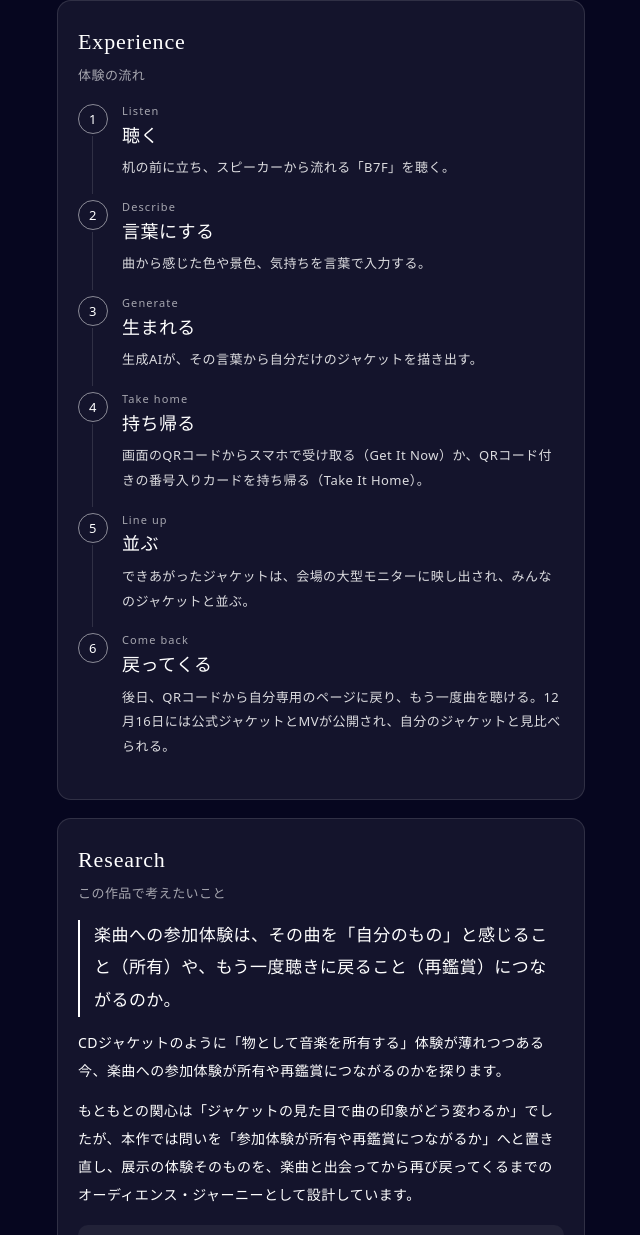
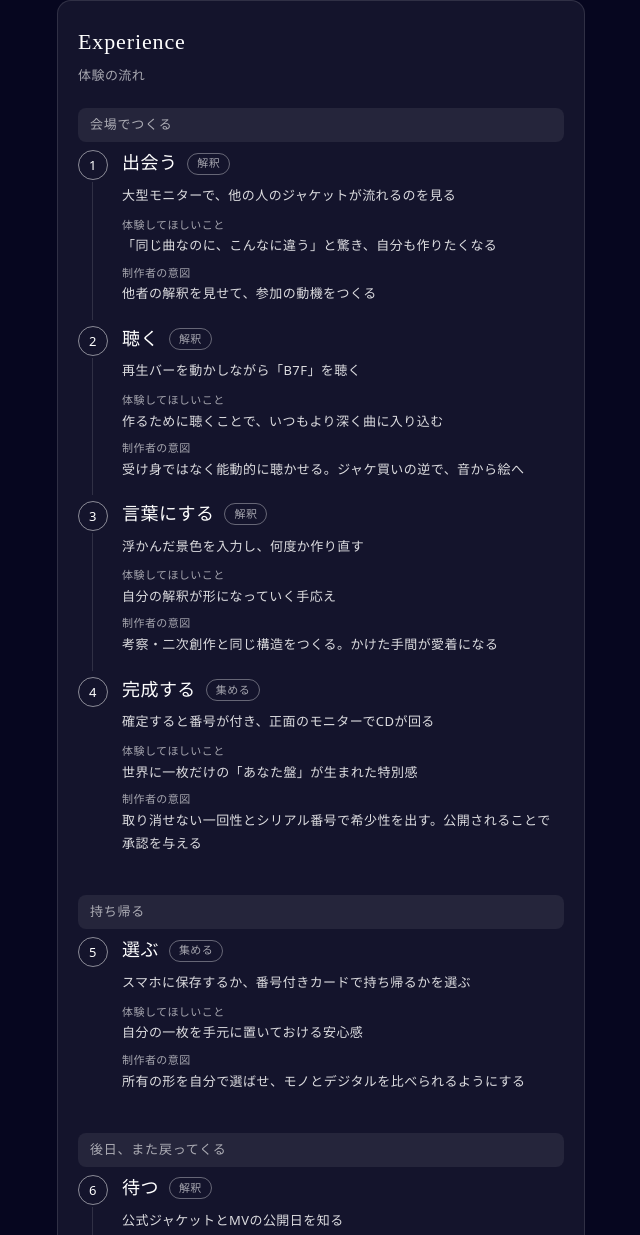
Before and after one commit to usagi-15/MyCover_myApp, a plain HTML site: page mobile/index.html in a window 1280 px wide. Shown: the part 1537-2772 px from the top of the page, without its empty margins (319-959 px from the left). Drawn offline with Linux system fonts and the light colour scheme; no server answers; a web font is replaced by a local one.

Commit message:
feat: 作品ページの体験の流れを作者の表（3段階・7ステップ）に差し替え
- 各ステップにタグ（解釈／集める）、鑑賞者の行動、体験してほしいこと、制作者の意図
- 記録するものを表示、About から「架空のアーティストの」を削除

Co-Authored-By: Claude Opus 5.5 <noreply@anthropic.com>
Claude-Session: https://claude.ai/code/session_015As8MDpDKMGWNm5SKGiisw

```diff
--- a/mobile/app.js
+++ b/mobile/app.js
@@ -150,9 +150,19 @@
       el("div", { className: "meaning" }, el("b", { textContent: m.word }), el("small", { textContent: m.reading }), el("p", { textContent: m.text }))));
     hideIfEmpty("about", d.about);
 
-    $("d-steps").replaceChildren(...(d.steps || []).map((s) =>
-      el("li", {}, el("span", { className: "en", textContent: s.en }), el("b", { textContent: s.title }), el("p", { textContent: s.text }))));
-    hideIfEmpty("experience", (d.steps || []).length);
+    // 体験の流れ：段階ごとに、鑑賞者の行動・体験してほしいこと・制作者の意図
+    const j = d.journey;
+    const row = (label, text) => el("div", { className: "j-row" }, el("dt", { textContent: label }), el("dd", { textContent: text }));
+    $("d-journey").replaceChildren(...(j?.phases || []).map((ph) => el("section", { className: "phase" },
+      el("h3", { className: "phase-title", textContent: ph.title }),
+      el("ol", { className: "steps" }, ...ph.steps.map((st) => el("li", {},
+        el("div", { className: "step-head" }, el("b", { textContent: st.title }),
+          ...(st.tags || []).map((t) => el("span", { className: "tag", textContent: t }))),
+        el("p", { className: "step-action", textContent: st.action }),
+        el("dl", { className: "step-detail" }, row("体験してほしいこと", st.feel), row("制作者の意図", st.intent))))))));
+    if (j?.records) $("d-records").textContent = `記録するもの：${j.records}`;
+    else $("d-records").remove();
+    hideIfEmpty("experience", (j?.phases || []).length);
 
     const r = d.research;
     if (r) {
--- a/mobile/config.js
+++ b/mobile/config.js
@@ -31,7 +31,7 @@ window.MYCOVER = {
     about: {
       lead: "同じ1曲を聴いても、思い浮かべる色や景色は人によって違う。",
       body: [
-        "架空のアーティスト Usagi Ikeda の楽曲「B7F」を聴いた鑑賞者が、曲から感じたイメージを言葉にすると、生成AIがその言葉をもとに、その人だけのCDジャケットを描き出す参加型の展示です。",
+        "Usagi Ikeda の楽曲「B7F」を聴いた鑑賞者が、曲から感じたイメージを言葉にすると、生成AIがその言葉をもとに、その人だけのCDジャケットを描き出す参加型の展示です。",
         "会場の大型モニターには来場者が作ったジャケットが次々と映し出され、「同じ曲なのに、人によってこんなに違う」ことが目に見える形で並びます。",
       ],
       meanings: [
@@ -39,14 +39,34 @@ window.MYCOVER = {
         { word: "Cover", reading: "カバー曲", text: "同じ曲を自分なりに解釈し直す、「あなたのカバー」。" },
       ],
     },
-    steps: [
-      { en: "Listen", title: "聴く", text: "机の前に立ち、スピーカーから流れる「B7F」を聴く。" },
-      { en: "Describe", title: "言葉にする", text: "曲から感じた色や景色、気持ちを言葉で入力する。" },
-      { en: "Generate", title: "生まれる", text: "生成AIが、その言葉から自分だけのジャケットを描き出す。" },
-      { en: "Take home", title: "持ち帰る", text: "画面のQRコードからスマホで受け取る（Get It Now）か、QRコード付きの番号入りカードを持ち帰る（Take It Home）。" },
-      { en: "Line up", title: "並ぶ", text: "できあがったジャケットは、会場の大型モニターに映し出され、みんなのジャケットと並ぶ。" },
-      { en: "Come back", title: "戻ってくる", text: "後日、QRコードから自分専用のページに戻り、もう一度曲を聴ける。12月16日には公式ジャケットとMVが公開され、自分のジャケットと見比べられる。" },
-    ],
+    // 体験の流れ（作者の表をもとに）。tags は「解釈」「集める」
+    journey: {
+      phases: [
+        {
+          title: "会場でつくる",
+          steps: [
+            { title: "出会う", tags: ["解釈"], action: "大型モニターで、他の人のジャケットが流れるのを見る", feel: "「同じ曲なのに、こんなに違う」と驚き、自分も作りたくなる", intent: "他者の解釈を見せて、参加の動機をつくる" },
+            { title: "聴く", tags: ["解釈"], action: "再生バーを動かしながら「B7F」を聴く", feel: "作るために聴くことで、いつもより深く曲に入り込む", intent: "受け身ではなく能動的に聴かせる。ジャケ買いの逆で、音から絵へ" },
+            { title: "言葉にする", tags: ["解釈"], action: "浮かんだ景色を入力し、何度か作り直す", feel: "自分の解釈が形になっていく手応え", intent: "考察・二次創作と同じ構造をつくる。かけた手間が愛着になる" },
+            { title: "完成する", tags: ["集める"], action: "確定すると番号が付き、正面のモニターでCDが回る", feel: "世界に一枚だけの「あなた盤」が生まれた特別感", intent: "取り消せない一回性とシリアル番号で希少性を出す。公開されることで承認を与える" },
+          ],
+        },
+        {
+          title: "持ち帰る",
+          steps: [
+            { title: "選ぶ", tags: ["集める"], action: "スマホに保存するか、番号付きカードで持ち帰るかを選ぶ", feel: "自分の一枚を手元に置いておける安心感", intent: "所有の形を自分で選ばせ、モノとデジタルを比べられるようにする" },
+          ],
+        },
+        {
+          title: "後日、また戻ってくる",
+          steps: [
+            { title: "待つ", tags: ["解釈"], action: "公式ジャケットとMVの公開日を知る", feel: "「公式はこの曲をどう描くんだろう」と気になる", intent: "戻る理由をつくる。告知はどちらの持ち帰り方の人にも同じ条件で見せる" },
+            { title: "戻ってくる", tags: ["集める", "解釈"], action: "カードやページから開き、公式と見比べ、MVを観て、また曲を聴く", feel: "考察の答え合わせ。「あなた盤」と「公式盤」がそろう", intent: "モノが楽曲への入口になる。どちらの持ち帰り方の人が戻ってくるかを比べる" },
+          ],
+        },
+      ],
+      records: "作り直し回数／持ち帰り方（スマホかカードか）／再訪の日時／公式ジャケットのダウンロード／MVへのクリック／入力した言葉の内容",
+    },
     research: {
       question: "楽曲への参加体験は、その曲を「自分のもの」と感じること（所有）や、もう一度聴きに戻ること（再鑑賞）につながるのか。",
       body: [
--- a/mobile/index.html
+++ b/mobile/index.html
@@ -142,7 +142,8 @@
       <section class="card" id="experience">
         <h2>Experience</h2>
         <p class="sub">体験の流れ</p>
-        <ol class="steps" id="d-steps"></ol>
+        <div class="journey" id="d-journey"></div>
+        <p class="notice" id="d-records"></p>
       </section>
 
       <section class="card" id="research">
--- a/mobile/style.css
+++ b/mobile/style.css
@@ -208,3 +208,20 @@ html { scroll-behavior: smooth; }
 .credit-name { margin: 12px 0 0; font-family: var(--serif); font-size: 24px; }
 .credit-name small { display: block; font-family: var(--sans); font-size: 13px; color: var(--muted); letter-spacing: .08em; }
 .credit-aff { margin: 10px 0 0; font-size: 13px; line-height: 1.9; white-space: pre-line; }
+
+/* ---------- 体験の流れ（段階ごと） ---------- */
+.phase { margin-top: 20px; }
+.phase-title { margin: 0 0 10px; font-family: var(--serif); font-size: 15px; color: var(--fg); letter-spacing: .06em;
+  padding: 6px 12px; border-radius: 8px; background: rgba(255, 255, 255, .07); }
+.phase .steps { margin-top: 6px; counter-reset: none; }
+.phase .steps li { counter-increment: step; }
+.journey { counter-reset: step; }
+.step-head { display: flex; flex-wrap: wrap; align-items: center; gap: 6px; }
+.step-head b { margin-right: 4px; }
+.tag { display: inline-flex; align-items: center; height: 22px; padding: 0 9px; border-radius: 999px; font-size: 11px;
+  border: 1px solid rgba(255, 255, 255, .35); color: var(--muted); }
+.step-action { margin: 6px 0 0; font-size: 14px; line-height: 1.8; }
+.step-detail { margin: 8px 0 0; }
+.j-row { margin-top: 6px; }
+.j-row dt { font-size: 11px; color: var(--muted); letter-spacing: .04em; }
+.j-row dd { margin: 0; font-size: 13px; line-height: 1.8; color: rgba(255, 255, 255, .85); }
```
Also changed, not shown: 3 other files.
